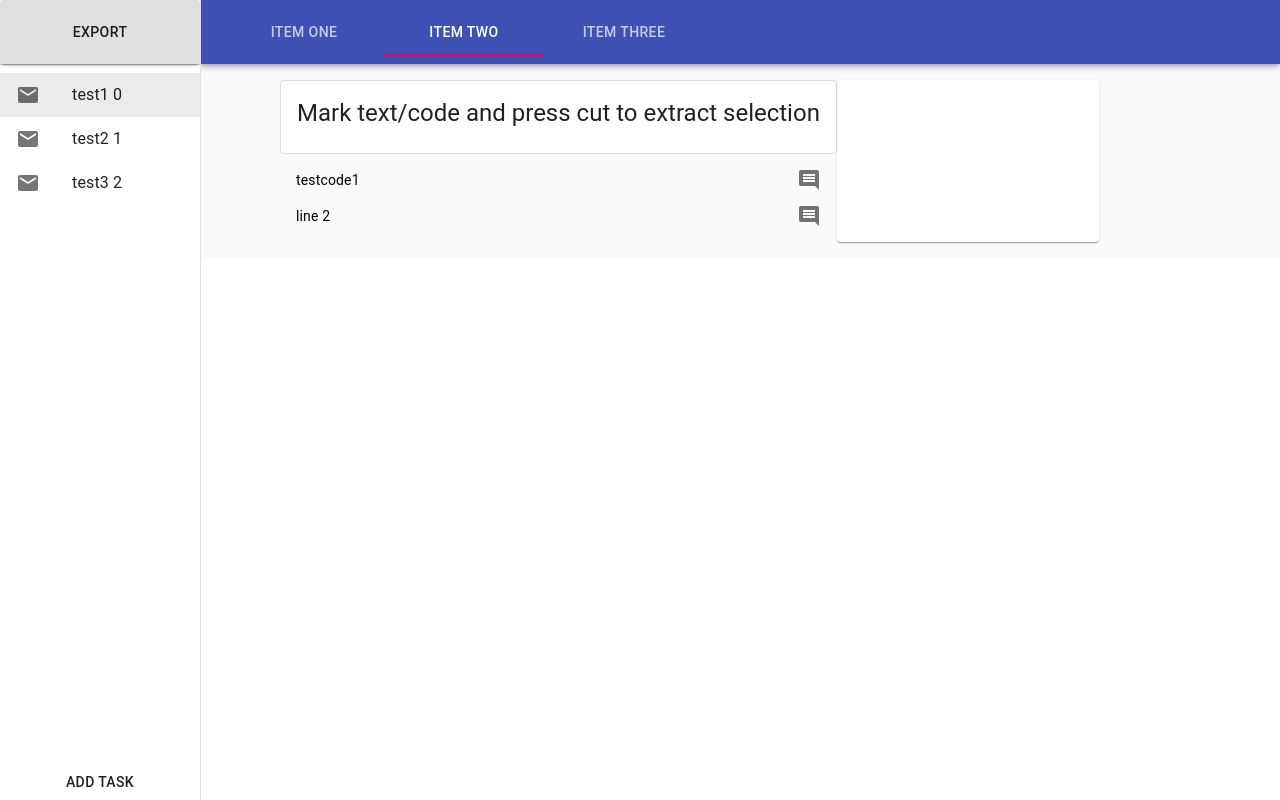
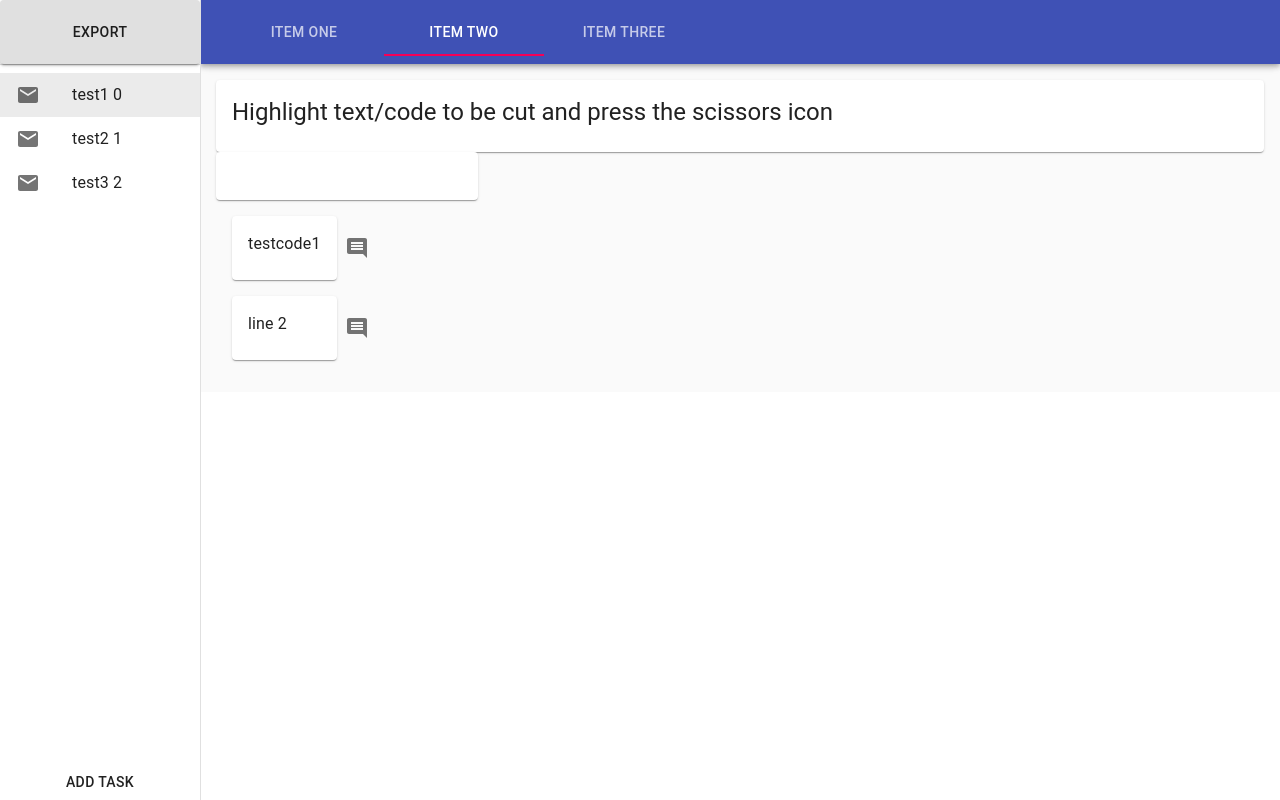
Before and after one commit to Chr1stian/masterapp, a React (Create React App) app: page / in a window 1280 px wide. Both pictures are taken after a click on the tab "ITEM TWO". Built offline with nearby package versions, Linux system fonts and the light colour scheme.

Commit message:
Refactor to more components for cleaner and smaller codeblocks

```diff
--- a/src/components/CodeOutput.tsx
+++ b/src/components/CodeOutput.tsx
@@ -1,46 +1,16 @@
-import React, { ReactNodeArray } from "react";
+import React from "react";
 import { Task } from "../App";
-import {
-  makeStyles,
-  createStyles,
-  List,
-  ListItem,
-  ListItemText,
-  ListItemSecondaryAction,
-  IconButton,
-  Card,
-  Typography,
-  CardContent,
-  Button
-} from "@material-ui/core";
-import CommentIcon from "@material-ui/icons/Comment";
-import reactStringReplace from "react-string-replace";
+import { makeStyles, createStyles } from "@material-ui/core";
+import CodeOutputGaps from "./CodeOutputGaps";
+import CodeOutputView from "./CodeOutputView";
+import DirectionCard from "./DirectionCard";
 
 const useStyles = makeStyles(() =>
   createStyles({
     wrapper: {
       display: "flex",
       flexWrap: "nowrap",
-      flexDirection: "row"
-    },
-    container: {
-      whiteSpace: "pre-wrap"
-    },
-    span: {
-      color: "red"
-    },
-    list: {},
-    card: {
-      // flex: "0 0 1",
-      width: "25%",
-      alignSelf: "auto" // TODO: move to right?
-    },
-    cardContent: {
-      display: "flex",
-      flexDirection: "row"
-    },
-    gap: {
-      width: "100px"
+      flexDirection: "column"
     }
   })
 );
@@ -54,96 +24,18 @@ interface CodeOutputProps {
 const CodeOutput: React.FC<CodeOutputProps> = (props: CodeOutputProps) => {
   const classes = useStyles();
   const { task, changeTask, selectedTask } = props;
-  const [selectedText, setSelectedText] = React.useState<undefined | string>(
-    ""
-  );
-
-  const handleMouseUp = (): void => {
-    const selection = window.getSelection()
-      ? window.getSelection()?.toString()
-      : "";
-    if (window.getSelection()) {
-      setSelectedText(selection);
-    }
-    // TODO: Handle when nothing is selected
-  };
-
-  const handleOnClick = (index: number, value: string): void => {
-    const replacedString = reactStringReplace(
-      value,
-      selectedText,
-      (match: string) => match
-    );
-    task.splitCode[index] = replacedString;
-    changeTask(selectedTask, task);
-  };
 
   return (
     <div className={classes.wrapper}>
-      <Button
-        onClick={() => {
-          console.log(task.splitCode);
-        }}
-      ></Button>
-      <div className={classes.container} onMouseUp={handleMouseUp}>
-        <Card variant="outlined">
-          <CardContent>
-            <Typography variant="h5" component="h2">
-              Mark text/code and press cut to extract selection
-            </Typography>
-          </CardContent>
-        </Card>
-        <List className={classes.list}>
-          {task.splitCode.map((value: any, index: number) => {
-            return (
-              <ListItem key={index} dense>
-                {value.length === 1 && (
-                  <ListItemText primary={value}></ListItemText>
-                )}
-                {value.length !== 1 && (
-                  <ListItemText
-                    primary={
-                      <Card>
-                        <CardContent className={classes.cardContent}>
-                          <Typography>{value[0]}</Typography>
-                          <Card
-                            className={classes.gap}
-                            variant="outlined"
-                          ></Card>
-                          <Typography>{value[2]}</Typography>
-                        </CardContent>
-                      </Card>
-                    }
-                  ></ListItemText>
-                )}
-                <ListItemSecondaryAction>
-                  <IconButton
-                    edge="end"
-                    aria-label="comments"
-                    onClick={(): void => handleOnClick(index, value)}
-                  >
-                    <CommentIcon />
-                  </IconButton>
-                </ListItemSecondaryAction>
-              </ListItem>
-            );
-          })}
-        </List>
-      </div>
-      <Card className={classes.card}>
-        <List>
-          {task.splitCode.map((value: any, index: number) => {
-            return (
-              typeof value !== "string" &&
-              value && (
-                <ListItem key={index} dense>
-                  <ListItemText primary={value[1]}></ListItemText>
-                </ListItem>
-              )
-            );
-          })}
-        </List>
-      </Card>
+      <DirectionCard
+        text={"Highlight text/code to be cut and press the scissors icon"}
+      ></DirectionCard>
+      <CodeOutputGaps task={task} />
+      <CodeOutputView
+        task={task}
+        changeTask={changeTask}
+        selectedTask={selectedTask}
+      />
     </div>
   );
 };
--- /dev/null
+++ b/src/components/CodeOutputGaps.tsx
@@ -0,0 +1,71 @@
+import React from "react";
+import { Task } from "../App";
+import {
+  makeStyles,
+  createStyles,
+  List,
+  ListItem,
+  ListItemText,
+  Card
+} from "@material-ui/core";
+
+const useStyles = makeStyles(() =>
+  createStyles({
+    wrapper: {
+      display: "flex",
+      flexWrap: "nowrap",
+      flexDirection: "row"
+    },
+    container: {
+      whiteSpace: "pre-wrap"
+    },
+    span: {
+      color: "red"
+    },
+    list: {},
+    card: {
+      // flex: "0 0 1",
+      width: "25%",
+      alignSelf: "auto" // TODO: move to right?
+    },
+    cardContent: {
+      display: "flex",
+      flexDirection: "row"
+    },
+    gap: {
+      width: "100px"
+    }
+  })
+);
+
+interface CodeOutputGapsProps {
+  task: Task;
+}
+
+const CodeOutputGaps: React.FC<CodeOutputGapsProps> = (
+  props: CodeOutputGapsProps
+) => {
+  const classes = useStyles();
+  const { task } = props;
+
+  return (
+    <div className={classes.wrapper}>
+      <Card className={classes.card}>
+        <List>
+          {task.splitCode.map((value: any, index: number) => {
+            return (
+              typeof value !== "string" &&
+              value && (
+                <ListItem key={index} dense>
+                  <ListItemText primary={value[1]}></ListItemText>
+                </ListItem>
+              )
+            );
+          })}
+        </List>
+      </Card>
+    </div>
+  );
+};
+
+export default CodeOutputGaps;
--- /dev/null
+++ b/src/components/CodeOutputView.tsx
@@ -0,0 +1,135 @@
+import React from "react";
+import { Task } from "../App";
+import {
+  makeStyles,
+  createStyles,
+  List,
+  ListItem,
+  ListItemText,
+  ListItemSecondaryAction,
+  IconButton,
+  Card,
+  Typography,
+  CardContent,
+  Button
+} from "@material-ui/core";
+import CommentIcon from "@material-ui/icons/Comment";
+import reactStringReplace from "react-string-replace";
+
+const useStyles = makeStyles(() =>
+  createStyles({
+    wrapper: {
+      display: "flex",
+      flexWrap: "nowrap",
+      flexDirection: "row"
+    },
+    container: {
+      whiteSpace: "pre-wrap"
+    },
+    span: {
+      color: "red"
+    },
+    list: {},
+    card: {
+      // flex: "0 0 1",
+      width: "25%",
+      alignSelf: "auto" // TODO: move to right?
+    },
+    cardContent: {
+      display: "flex",
+      flexDirection: "row"
+    },
+    gap: {
+      width: "100px"
+    }
+  })
+);
+
+interface CodeOutputViewProps {
+  task: Task;
+  changeTask: (key: number, task: Task) => void;
+  selectedTask: number;
+}
+
+const CodeOutputView: React.FC<CodeOutputViewProps> = (
+  props: CodeOutputViewProps
+) => {
+  const classes = useStyles();
+  const { task, changeTask, selectedTask } = props;
+  const [selectedText, setSelectedText] = React.useState<undefined | string>(
+    ""
+  );
+
+  const handleMouseUp = (): void => {
+    const selection = window.getSelection()
+      ? window.getSelection()?.toString()
+      : "";
+    if (window.getSelection()) {
+      setSelectedText(selection);
+    }
+    // TODO: Handle when nothing is selected
+  };
+
+  const handleOnClick = (index: number, value: string): void => {
+    const replacedString = reactStringReplace(
+      value,
+      selectedText,
+      (match: string) => match
+    );
+    task.splitCode[index] = replacedString;
+    changeTask(selectedTask, task);
+  };
+
+  return (
+    <div className={classes.wrapper}>
+      <div className={classes.container} onMouseUp={handleMouseUp}>
+        <List className={classes.list}>
+          {task.splitCode.map((value: any, index: number) => {
+            return (
+              <ListItem key={index} dense>
+                {value.length === 1 && (
+                  <ListItemText
+                    primary={
+                      <Card>
+                        <CardContent>
+                          <Typography>{value}</Typography>
+                        </CardContent>
+                      </Card>
+                    }
+                  ></ListItemText>
+                )}
+                {value.length !== 1 && (
+                  <ListItemText
+                    primary={
+                      <Card>
+                        <CardContent className={classes.cardContent}>
+                          <Typography>{value[0]}</Typography>
+                          <Card
+                            className={classes.gap}
+                            variant="outlined"
+                          ></Card>
+                          <Typography>{value[2]}</Typography>
+                        </CardContent>
+                      </Card>
+                    }
+                  ></ListItemText>
+                )}
+                <ListItemSecondaryAction>
+                  <IconButton
+                    edge="end"
+                    aria-label="comments"
+                    onClick={(): void => handleOnClick(index, value)}
+                  >
+                    <CommentIcon />
+                  </IconButton>
+                </ListItemSecondaryAction>
+              </ListItem>
+            );
+          })}
+        </List>
+      </div>
+    </div>
+  );
+};
+
+export default CodeOutputView;
--- a/src/components/ContentContainer.tsx
+++ b/src/components/ContentContainer.tsx
@@ -1,4 +1,4 @@
-import React, { useEffect } from "react";
+import React from "react";
 import { Task, Tasks } from "../App";
 import { CodeInput, CodeOutput } from ".";
 // import { Button } from "@material-ui/core";
--- /dev/null
+++ b/src/components/DirectionCard.tsx
@@ -0,0 +1,21 @@
+import React from "react";
+import { Card, Typography, CardContent } from "@material-ui/core";
+
+interface DirectionCardProps {
+  text: string;
+}
+const DirectionCard: React.SFC<DirectionCardProps> = (
+  props: DirectionCardProps
+) => {
+  return (
+    <Card>
+      <CardContent>
+        <Typography variant="h5" component="h2">
+          {props.text}
+        </Typography>
+      </CardContent>
+    </Card>
+  );
+};
+
+export default DirectionCard;
--- a/src/components/index.tsx
+++ b/src/components/index.tsx
@@ -3,5 +3,17 @@ import CodeOutput from "./CodeOutput";
 import ContentContainer from "./ContentContainer";
 import Sidebar from "./Sidebar";
 import Tabbar from "./Tabbar";
+import CodeOutputGaps from "./CodeOutputGaps";
+import CodeOutputView from "./CodeOutputView";
+import DirectionCard from "./DirectionCard";
 
-export { CodeInput, CodeOutput, ContentContainer, Sidebar, Tabbar };
+export {
+  CodeInput,
+  CodeOutput,
+  ContentContainer,
+  Sidebar,
+  Tabbar,
+  CodeOutputGaps,
+  CodeOutputView,
+  DirectionCard
+};
```
